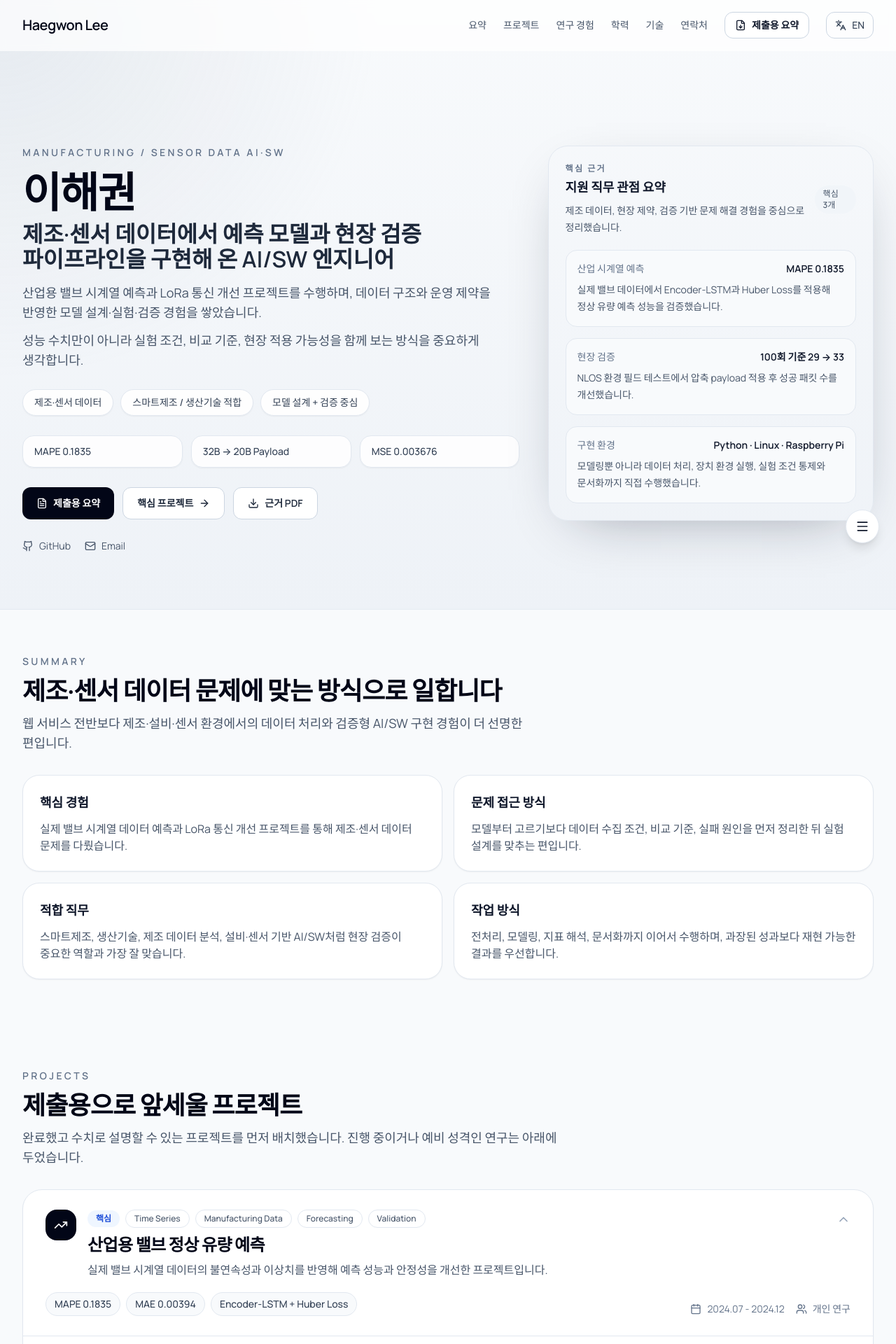
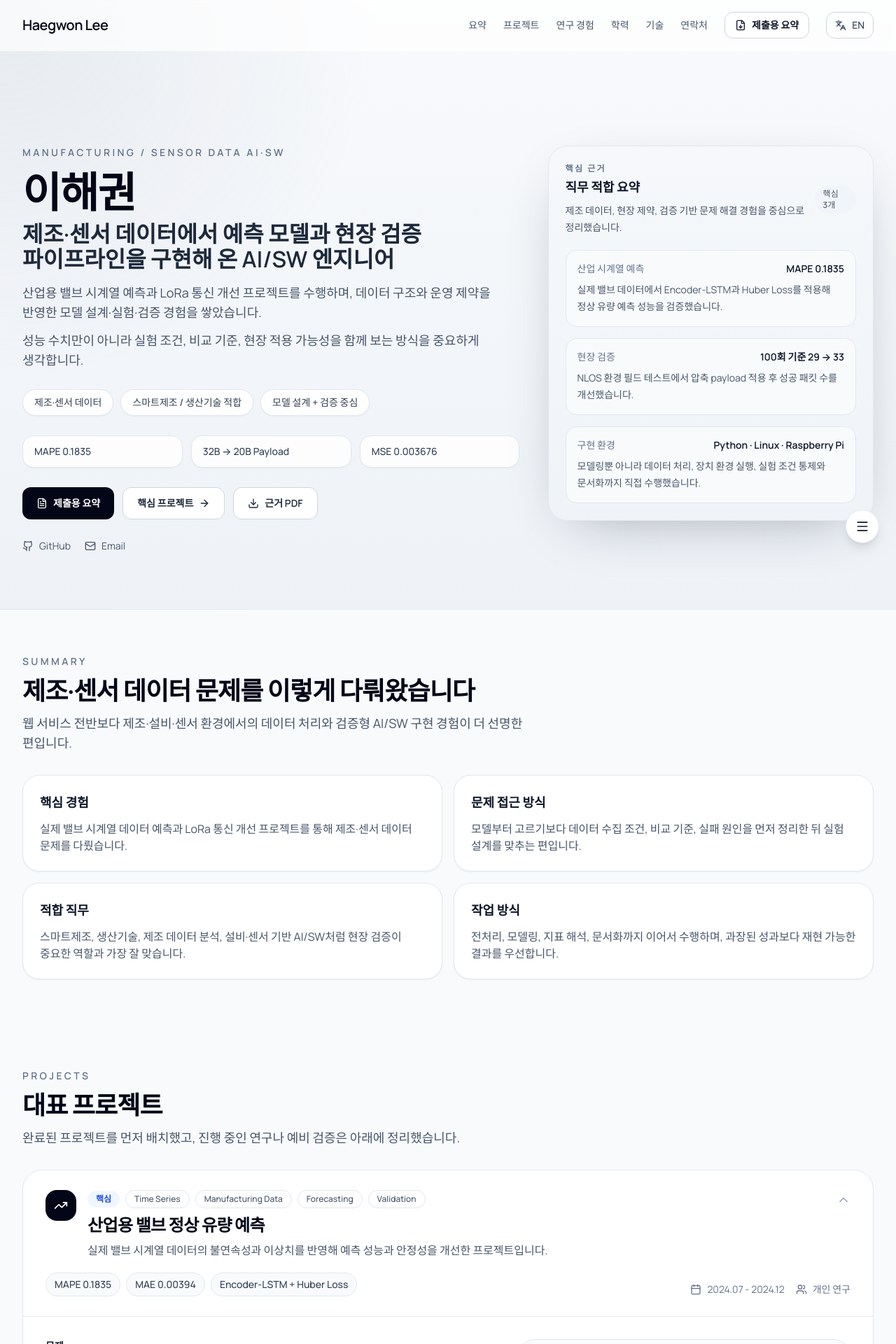
Before and after one commit to gwon9906/gwon9906.github.io, a React (Vite) app: page / in a window 1280 px wide. Shown: the top 1920 px of the page at 70% size. Built offline with nearby package versions, Linux system fonts and the light colour scheme.

Commit message:
Refine portfolio wording

```diff
--- a/src/components/About.tsx
+++ b/src/components/About.tsx
@@ -49,12 +49,12 @@ const About = () => {
             {t('Summary', 'Summary')}
           </p>
           <h2 className="text-3xl font-bold tracking-tight text-slate-950 sm:text-4xl">
-            {t('제조·센서 데이터 문제에 맞는 방식으로 일합니다', 'I work in a way that matches manufacturing and sensor-data problems')}
+            {t('제조·센서 데이터 문제를 이렇게 다뤄왔습니다', 'How I have worked on manufacturing and sensor-data problems')}
           </h2>
           <p className="text-base leading-7 text-slate-600 sm:text-lg">
             {t(
-              '웹 서비스 전반보다 제조·설비·센서 환경에서의 데이터 처리와 검증형 AI/SW 구현 경험이 더 선명한 편입니다.',
-              'My strongest fit is not generic web development but data handling and validation-oriented AI/SW work in manufacturing, equipment, and sensor environments.'
+                '웹 서비스 전반보다 제조·설비·센서 환경에서의 데이터 처리와 검증형 AI/SW 구현 경험이 더 선명한 편입니다.',
+                'My strongest fit is not generic web development but data handling and validation-oriented AI/SW work in manufacturing, equipment, and sensor environments.'
             )}
           </p>
         </div>
--- a/src/components/Hero.tsx
+++ b/src/components/Hero.tsx
@@ -166,11 +166,11 @@ const Hero = () => {
                   {t('핵심 근거', 'Evidence')}
                 </p>
                 <p className="mt-1 text-lg font-semibold text-slate-900">
-                  {t('지원 직무 관점 요약', 'Role-fit Snapshot')}
+                  {t('직무 적합 요약', 'Role-fit Summary')}
                 </p>
                 <p className="mt-2 text-sm leading-6 text-slate-600">
                   {t(
-                    '제조 데이터, 현장 제약, 검증 기반 문제 해결 경험을 중심으로 정리했습니다.',
+                      '제조 데이터, 현장 제약, 검증 기반 문제 해결 경험을 중심으로 정리했습니다.',
                     'Summarized around manufacturing data, operating constraints, and validation-driven problem solving.'
                   )}
                 </p>
--- a/src/components/Projects.tsx
+++ b/src/components/Projects.tsx
@@ -221,12 +221,12 @@ const Projects = () => {
             {t('Projects', 'Projects')}
           </p>
           <h2 className="text-3xl font-bold tracking-tight text-slate-950 sm:text-4xl">
-            {t('제출용으로 앞세울 프로젝트', 'Projects to lead with for applications')}
+            {t('대표 프로젝트', 'Featured Projects')}
           </h2>
           <p className="text-base leading-7 text-slate-600 sm:text-lg">
             {t(
-              '완료했고 수치로 설명할 수 있는 프로젝트를 먼저 배치했습니다. 진행 중이거나 예비 성격인 연구는 아래에 두었습니다.',
-              'Completed projects with defensible metrics are shown first. Ongoing or preliminary work is placed later.'
+                '완료된 프로젝트를 먼저 배치했고, 진행 중인 연구나 예비 검증은 아래에 정리했습니다.',
+                'Completed projects are shown first, while ongoing or preliminary work is listed below.'
             )}
           </p>
         </div>
--- a/src/components/Resume.tsx
+++ b/src/components/Resume.tsx
@@ -207,14 +207,14 @@ const Resume = () => {
           <ul className="resume-list">
             <li>
               {t(
-                '웹 포트폴리오에서는 완료했고 수치로 설명할 수 있는 프로젝트만 앞세웠습니다. 진행 중이거나 예비 성격인 연구는 보조 사례로 두었습니다.',
-                'Only completed projects with defensible metrics are emphasized here. Ongoing or preliminary work is treated as supporting material.'
+                  '웹 포트폴리오에는 완료된 프로젝트 중 공개 가능한 수치로 설명할 수 있는 사례를 중심으로 정리했습니다. 진행 중인 연구는 보조 자료로만 두었습니다.',
+                  'This page emphasizes completed projects with shareable, defensible metrics. Ongoing work is included only as supporting material.'
               )}
             </li>
             <li>
               {t(
-                '공개 자료에 있는 수치만 사용해 내용을 정리했습니다.',
-                'The page is intentionally written using only metrics available in public or shareable materials.'
+                  '공개 자료에 있는 수치만 사용해 내용을 정리했습니다.',
+                  'The page is intentionally written using only metrics available in public or shareable materials.'
               )}
             </li>
           </ul>
--- a/src/components/TechStack.tsx
+++ b/src/components/TechStack.tsx
@@ -57,7 +57,7 @@ const TechStack = () => {
           </h2>
           <p className="text-base leading-7 text-slate-600 sm:text-lg">
             {t(
-              '프로젝트에서 반복적으로 사용한 기술 위주로 정리했습니다. 과장 없이 직접 다룬 항목만 남겼습니다.',
+                '프로젝트에서 반복적으로 사용한 기술 위주로 정리했습니다.',
                 'Listed around the tools and techniques used repeatedly across projects, keeping only items I can defend directly.'
             )}
           </p>
```
Lines whose indentation alone changed are shown as unchanged.
